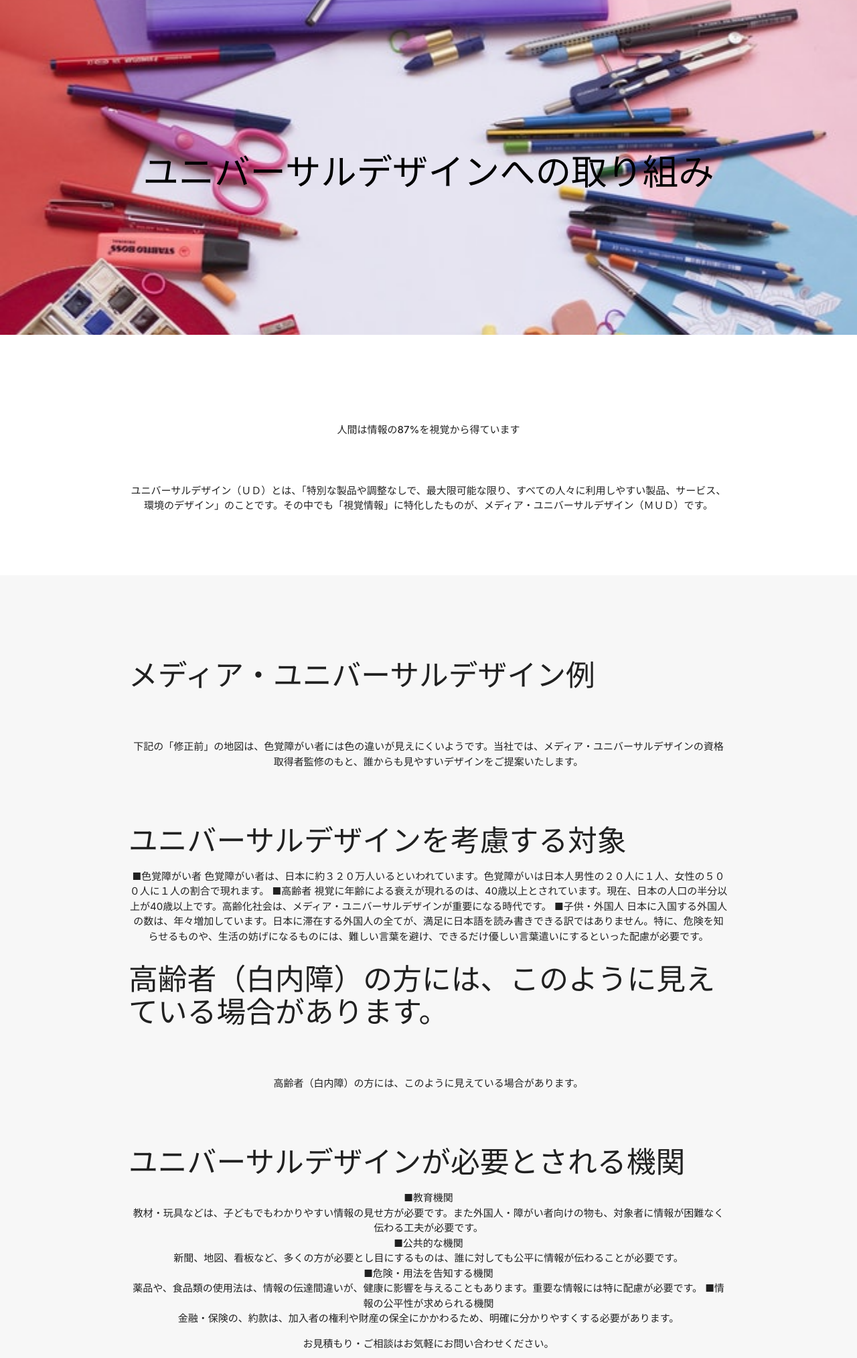
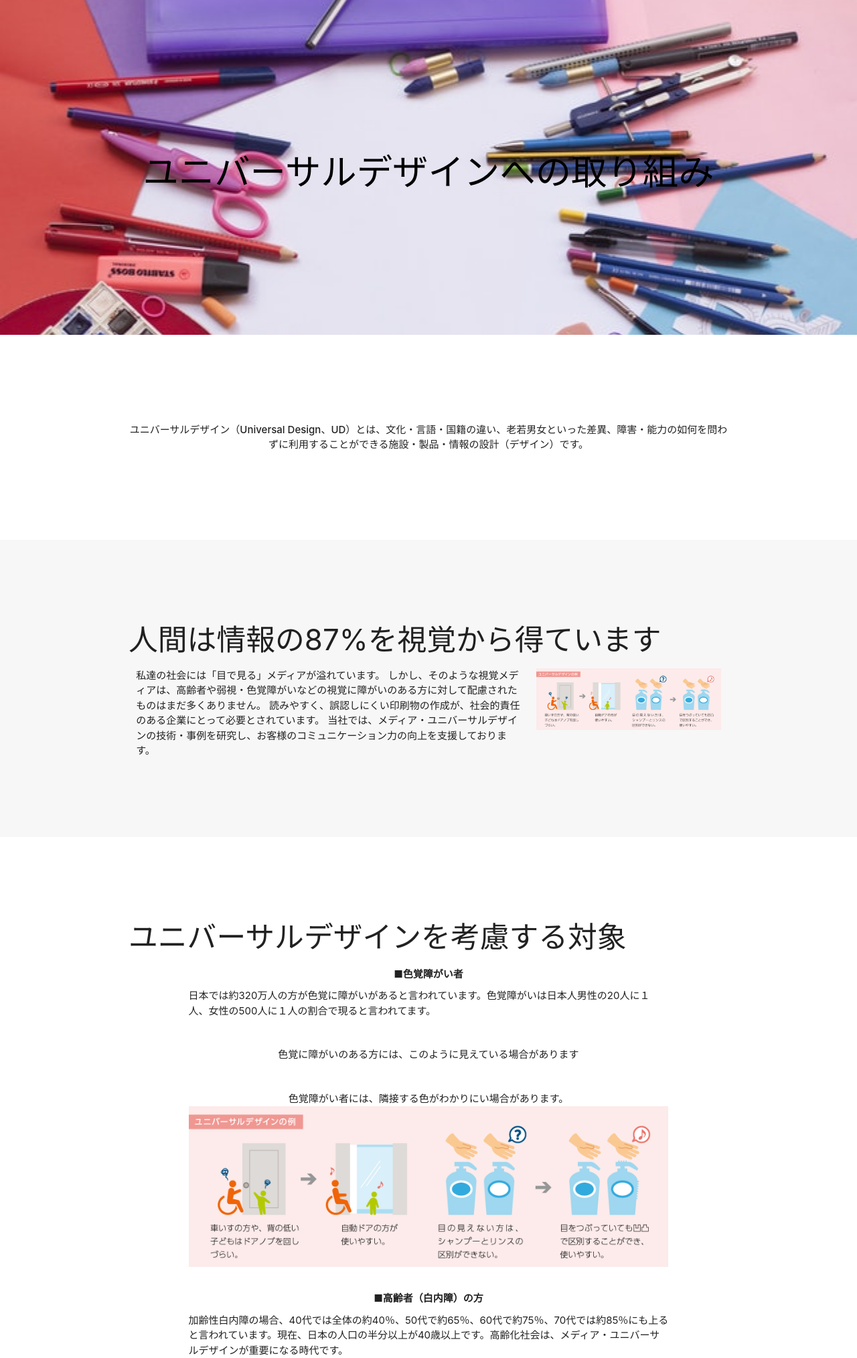
Before and after one commit to marikosasaki/kk_test, a PHP site: page /service/universal.html in a window 1280 px wide. Shown: the top 2028 px of the page at 67% size. Run offline with PHP 8.4, Linux system fonts and the light colour scheme; style sheets or scripts are compiled from the project's sources; some libraries are stand-ins or nearby versions.

Commit message:
家作業

```diff
--- a/app/index.html
+++ b/app/index.html
@@ -231,6 +231,7 @@
 					<a href="#!" class="modal-action modal-close waves-effect waves-red btn-flat">back</a>
 				</div>
 			</div>
+
 			<div id="modal2" class="modal">
 				<div class="modal-content">
 					<h4>Modal Header</h4>
@@ -252,8 +253,6 @@
 					<a href="#!" class="modal-action modal-close waves-effect waves-black btn-flat">back</a>
 				</div>
 			</div>
-
-
 
 			<div class="col center btn-area">
 				<a href="" class="waves-effect waves-light btn-large black base center">SEE ALL WORKS</a>
--- a/app/service/index.html
+++ b/app/service/index.html
@@ -205,19 +205,19 @@
 					<li class="list-item">
 						<a href="" class="link-box tree card-panel z-depth-1">
 							<img src="/images/icon/book.png" alt="">
- 							<h4>電子ブック</h4>
+ 							<h4>企画・デザイン</h4>
 						</a>
 					</li>
 					<li class="list-item">
 						<a href="" class="link-box univer card-panel  z-depth-1">
 							<img src="/images/icon/move-file.png" alt="" >
- 							<h4>AR</h4>
+ 							<h4>イベントキャンペーン企画</h4>
 						</a>
 					</li>
 					<li class="list-item">
 						<a href="" class="link-box univer card-panel z-depth-1">
 							<img src="/images/icon/move.png" alt="">
- 							<h4>映像制作</h4>
+ 							<h4>広告代行</h4>
 						</a>
 					</li>
 				</ul>
--- a/app/service/universal.html
+++ b/app/service/universal.html
@@ -27,9 +27,7 @@
 	<meta name="theme-color" content="#2F3BA2">
 	<!-- Your styles -->
 	<link href="https://fonts.googleapis.com/icon?family=Material+Icons" rel="stylesheet">
-	<link rel="stylesheet" href="styles/animate.css">
-	<link rel="stylesheet" href="styles/fixed-positioning.css">
-	<link rel="stylesheet" href="styles/kousoku.css">
+	<link rel="stylesheet" href="/styles/kousoku.css">
 	<link rel="stylesheet" href="/styles/materialize.css">
 	<!-- SEO: If your mobile URL is different from the desktop URL, add a canonical link to the desktop page https://developers.google.com/webmasters/smartphone-sites/feature-phones -->
 	<!--
@@ -99,73 +97,171 @@
 		<div class="container container--flat">
 			<div class="lead center">
 				<strong>
-					人間は情報の87%を視覚から得ています
+					ユニバーサルデザイン（Universal Design、UD）とは、文化・言語・国籍の違い、老若男女といった差異、障害・能力の如何を問わずに利用することができる施設・製品・情報の設計（デザイン）です。
 				</strong>
 			</div>
-			<div class="center">
-				<p>
-					ユニバーサルデザイン（ＵＤ）とは、「特別な製品や調整なしで、最大限可能な限り、すべての人々に利用しやすい製品、サービス、環境のデザイン」のことです。その中でも「視覚情報」に特化したものが、メディア・ユニバーサルデザイン（ＭＵＤ）です。
-				</p>
 			</div>
 		</div>
 
 		<section class="bg-reration">
 			<div class="container container--flat">
 				<h3 class="headline_Level2">
-					メディア・ユニバーサルデザイン例
+					人間は情報の87%を視覚から得ています
 				</h3>
 
-				<div class="lead center">
-					<strong>
-						下記の「修正前」の地図は、色覚障がい者には色の違いが見えにくいようです。当社では、メディア・ユニバーサルデザインの資格取得者監修のもと、誰からも見やすいデザインをご提案いたします。
-					</strong>
+				<div class="text-conteiner row">
+					<div class="col l8 m8 s12">
+						私達の社会には「目で見る」メディアが溢れています。
+						しかし、そのような視覚メディアは、高齢者や弱視・色覚障がいなどの視覚に障がいのある方に対して配慮されたものはまだ多くありません。
+						読みやすく、誤認しにくい印刷物の作成が、社会的責任のある企業にとって必要とされています。
+						当社では、メディア・ユニバーサルデザインの技術・事例を研究し、お客様のコミュニケーション力の向上を支援しております。
+					</div>
+					<div class="col l4 m4 s12">
+						<img src="/images/universal/universal-img01.png" alt="" width="100%">
+					</div>
 				</div>
+			</div>
+		</section>
+		<section>
+			<div class="container container--flat">
 
 				<h3 class="headline_Level2">
 					ユニバーサルデザインを考慮する対象
 				</h3>
 
-				<div class="center">
-					■色覚障がい者
-					色覚障がい者は、日本に約３２０万人いるといわれています。色覚障がいは日本人男性の２０人に１人、女性の５００人に１人の割合で現れます。
+				<dl class="paragraph-container">
+					<dt class="paragraph-title center">
+						■色覚障がい者
+					</dt>
+					<dd class="paragraph-text">
+						日本では約320万人の方が色覚に障がいがあると言われています。色覚障がいは日本人男性の20人に１人、女性の500人に１人の割合で現ると言われてます。
+						<div class="paragraph-inner center">
+							<div class="lead center">
+								<strong>色覚に障がいのある方には、このように見えている場合があります</strong><br>
+							</div>
+							色覚障がい者には、隣接する色がわかりにい場合があります。
+							<div>
+								<img src="/images/universal/universal-img01.png" alt="" width="100%">
+							</div>
+						</div>
+					</dd>
 
-					■高齢者
-					視覚に年齢による衰えが現れるのは、40歳以上とされています。現在、日本の人口の半分以上が40歳以上です。高齢化社会は、メディア・ユニバーサルデザインが重要になる時代です。
+					<dt class="paragraph-title centerd">
+						■高齢者（白内障）の方
+					</dt>
+					<dd class="paragraph-text">
+						加齢性白内障の場合、40代では全体の約40％、50代で約65％、60代で約75％、70代では約85％にも上ると言われています。現在、日本の人口の半分以上が40歳以上です。高齢化社会は、メディア・ユニバーサルデザインが重要になる時代です。
+						<div class="paragraph-inner center">
+							<div class="lead center">
+								<strong>高齢者（白内障）の方には、このように見えている場合があります</strong><br>
+							</div>
+							明度の高い色や、明度差のない配色は、とても見づらいようです。また、白内障は光量過多になる場合があり、細い線が飛んで見えます。
+							<div>
+								<img src="/images/universal/universal-img01.png" alt="" width="100%">
+							</div>
+						</div>
+					</dd>
 
-					■子供・外国人
-					日本に入国する外国人の数は、年々増加しています。日本に滞在する外国人の全てが、満足に日本語を読み書きできる訳ではありません。特に、危険を知らせるものや、生活の妨げになるものには、難しい言葉を避け、できるだけ優しい言葉遣いにするといった配慮が必要です。
-				</div>
+					<dt class="paragraph-title">
+						■子供・外国人
+					</dt>
+					<dd class="paragraph-text">
+						日本に入国する外国人は、年々増加しています。日本に滞在するすべての外国人が、日本語を読み書きできる訳ではありません。とくに、危険を知らせるものや、生活の妨げになるものには、難しい言葉を避け、できるだけ優しい言葉遣いで表現するといった配慮が必要です。
+					</dd>
+				</dl>
+			</div>
+		</section>
+		<section>
+			<div class="container container--flat">
+				<h3 class="headline_Level2">
+					メディア・ユニバーサルデザイン
+				</h3>
+				<dl class="paragraph-container">
+					<dt class="paragraph-title">
+						メディア・ユニバーサルデザイン５原則
+					</dt>
+					<dd class="paragraph-text">
+						<div class="paragraph-inner center">
+							<div>
+								<img src="/images/universal/universal-img01.png" alt="" width="100%">
+							</div>
+							人によって見え方が違うことを認識し、より多くの人に伝わるように工夫することが「メディア・ユニバーサルデザインの実践」なのです。
+						</div>
+					</dd>
+					<dt class="paragraph-title center">
+						色の組み合わせを考えます
+					</dt>
+					<dd class="paragraph-text">
+						<div class="paragraph-inner center">
+							<div class="lead center">
+								<strong>色覚障がいの方にも見やすく、区別しやすい色の組み合わせや区切り方を考える必要があります。</strong><br>
+							</div>
+							<div>
+								<img src="/images/universal/universal-img01.png" alt="" width="100%">
+							</div>
+						</div>
+					</dd>
+					<dt class="paragraph-title center">
+						読みやすい書体を使います
+					</dt>
+					<dd class="paragraph-text">
+						<div class="paragraph-inner center">
+							<div class="lead center">
+								<strong>ユニバーサルデザイン（UD）の考え方に基づき、より多くの人へ適切に情報を伝えられるよう配慮した見やすいユニバーサルデザインフォントを採用しています。
+</strong><br>
+							</div>
+							<div>
+								<img src="/images/universal/universal-img01.png" alt="" width="100%">
+							</div>
+						</div>
+					</dd>
+				</dl>
 
-				<h3 class="headline_Level2">
-					高齢者（白内障）の方には、このように見えている場合があります。
-				</h3>
-
-				<div class="lead center">
-					<strong>
-						高齢者（白内障）の方には、このように見えている場合があります。
-					</strong>
-				</div>
-
+			</div>
+		</section>
+		<section>
+			<div class="container container--flat">
 				<h3 class="headline_Level2">
 					ユニバーサルデザインが必要とされる機関
 				</h3>
+				<dl class="paragraph-container">
+					<dt class="paragraph-title center">
+						教育機関
+					</dt>
+					<dd class="paragraph-text">
+						<srong>教育機関／出版社／教材メーカー／玩具メーカー など</srong><br>
+						教材・玩具などは、子どもでもわかりやすい情報の見せ方が必要です。また外国人・障がい者向けの物も、対象者に情報が困難なく伝わる工夫が必要です。
+					</dd>
 
+					<dt class="paragraph-title center">
+						公共性の高い機関
+					</dt>
+					<dd class="paragraph-text">
+						<srong>教官公庁／公共交通機関／新聞社／電力・ガス・水道／病院／公共施設 など</srong><br>
+						新聞、地図、看板など、多くの方が必要とし目にするものは、誰に対しても公平に情報が伝わることが必要です。
+					</dd>
+					<dt class="paragraph-title center">
+						危険・用法を告知する機関
+					</dt>
+					<dd class="paragraph-text">
+						<srong>教薬品／食品／機器の取り扱い／建築・製造現場／標識類／ハザードマップ類 など</srong><br>
+						薬品や、食品類の使用法は、情報の伝達間違いが、体に影響を与えることもあります。重要な情報には特に配慮が必要です。
+					</dd>
+					<dt class="paragraph-title center">
+						情報の公平性が求められる機関
+					</dt>
+					<dd class="paragraph-text">
+						<srong>企業のIR情報／金融機関／生保・損保会社 など</srong><br>
+						金融・保険の約款は、加入者の権利や財産の保全にかかわるため、明確に分かりやすくする必要があります。
+					</dd>
+				</dl>
+				<p>※参考資料:全日本印刷工業組合連合会「メディア･ユニバーサルデザインガイドライン」より</p>
+			</div>
+		</section>
+		<section class="bg-reration">
+			<div class="container container--flat">
 				<div class="center">
-					■教育機関 <br>
-					教材・玩具などは、子どもでもわかりやすい情報の見せ方が必要です。また外国人・障がい者向けの物も、対象者に情報が困難なく伝わる工夫が必要です。<br>
-
-					■公共的な機関<br>
-					新聞、地図、看板など、多くの方が必要とし目にするものは、誰に対しても公平に情報が伝わることが必要です。<br>
-
-					■危険・用法を告知する機関<br>
-					薬品や、食品類の使用法は、情報の伝達間違いが、健康に影響を与えることもあります。重要な情報には特に配慮が必要です。
-
-					■情報の公平性が求められる機関<br>
-					金融・保険の、約款は、加入者の権利や財産の保全にかかわるため、明確に分かりやすくする必要があります。
-				</div>
-
-				<div class="center">
-					<p>お見積もり・ご相談はお気軽にお問い合わせください。</p>
+					<p>当社では、メディア・ユニバーサルデザインの資格取得者監修のもと、誰からも見やすいデザインをご提案いたします。</p>
 				</div>
 				<ul class="contact-list">
 					<li class="contact-list__item contact-mail">
--- a/app/styles/partials/kousoku/_common.scss
+++ b/app/styles/partials/kousoku/_common.scss
@@ -29,7 +29,7 @@ body {
 
 	section,
 	.section{
-		margin-bottom: 50px;
+		//margin-bottom: 50px;
 		padding: 20px 0;
 	}
 
--- a/app/styles/partials/kousoku/_page.scss
+++ b/app/styles/partials/kousoku/_page.scss
@@ -44,6 +44,25 @@
 		margin: 0 auto;
 	}
 }
+
+//段落
+.paragraph-container {
+	margin: 20px auto 20px;
+	width: 80%;
+
+
+	.paragraph-title {
+		text-align: center;
+		font-weight: bold;
+		margin: 0 0 10px 0;
+	}
+
+	.paragraph-text {
+		margin: 0 0 30px 0;
+
+	}
+}
+
 
 
 @media #{$small-and-down} {
```
Also changed, not shown: app/work/index.html (+5 -9 lines), app/images/icon/LINE@_typeA.png (added), app/images/icon/LINE@_typeB.png (added), app/images/icon/LINE@_typeC.png (added), app/images/universal/universal-img01.png (renamed from app/images/unibersal/pamphlet_knack09.png).
